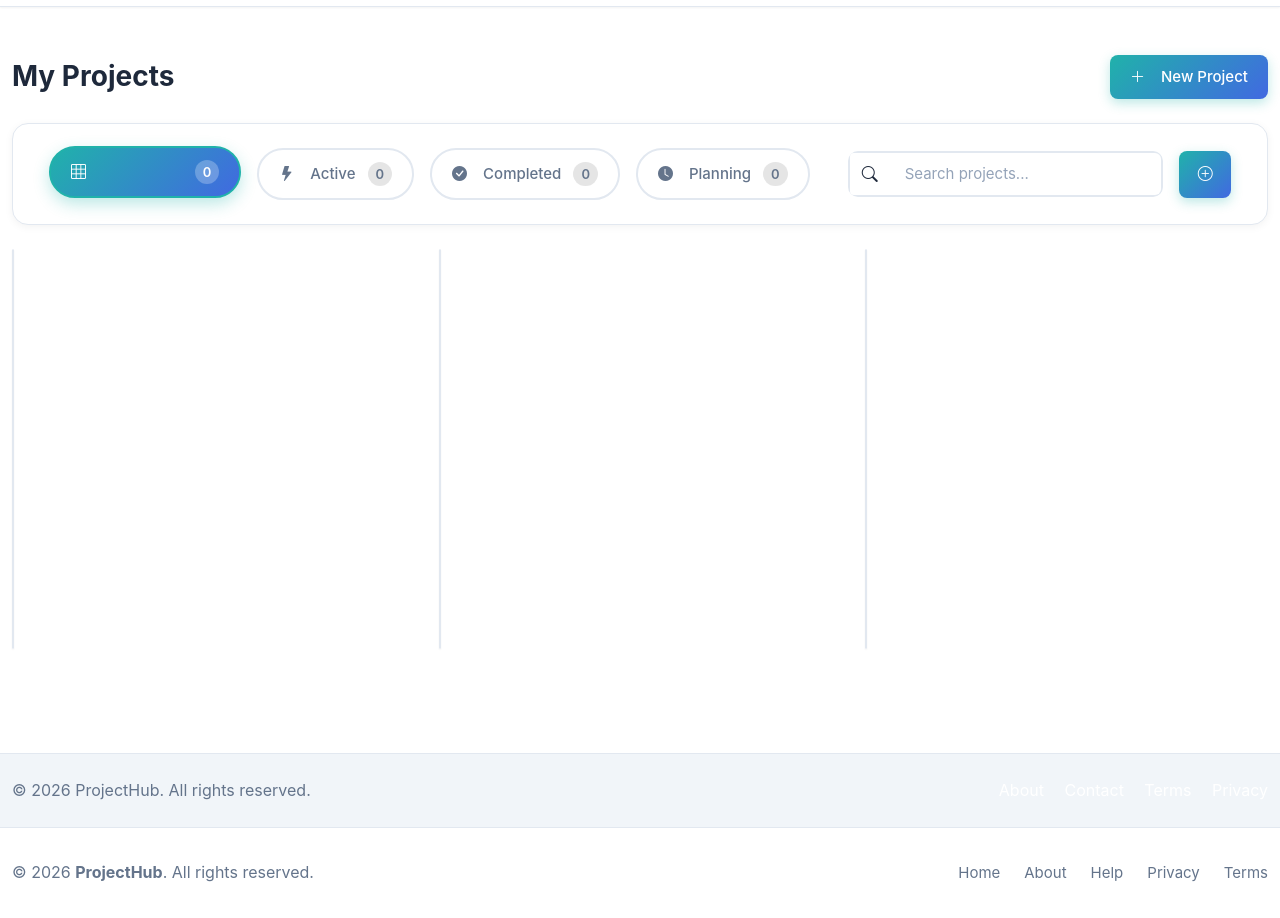
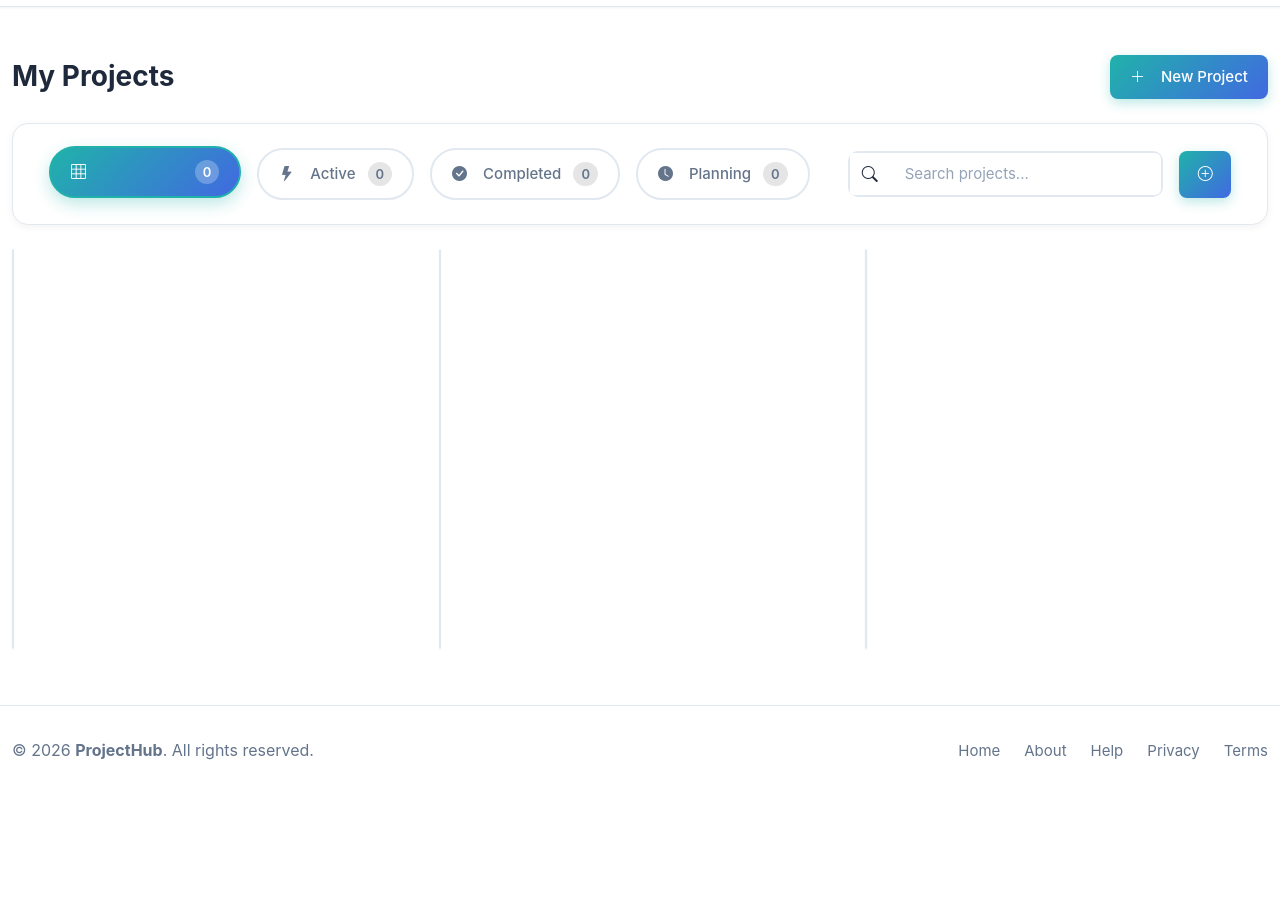
Before and after one commit to naydenovtony-afk/projecthub, a website: page pages/projects.html in a window 1280 px wide. Shown: the part 78-996 px from the top of the page. After the commit the page ends 873 px from the top, so only its background shows below. Drawn offline with nearby package versions, Linux system fonts and the light colour scheme.

Commit message:
Double footer fixed

```diff
--- a/pages/projects.html
+++ b/pages/projects.html
@@ -573,23 +573,6 @@
     </div>
   </main>
 
-  <!-- Footer -->
-  <footer class="bg-dark text-white py-4 mt-5">
-    <div class="container-fluid">
-      <div class="row">
-        <div class="col-md-6">
-          <p class="mb-0">&copy; 2026 ProjectHub. All rights reserved.</p>
-        </div>
-        <div class="col-md-6 text-md-end">
-          <a href="#" class="text-white text-decoration-none me-3">About</a>
-          <a href="#" class="text-white text-decoration-none me-3">Contact</a>
-          <a href="#" class="text-white text-decoration-none me-3">Terms</a>
-          <a href="#" class="text-white text-decoration-none">Privacy</a>
-        </div>
-      </div>
-    </div>
-  </footer>
-
   <!-- Bootstrap 5 Bundle JS -->
   <script src="https://cdn.jsdelivr.net/npm/bootstrap@5.3.0/dist/js/bootstrap.bundle.min.js"></script>
 
```
